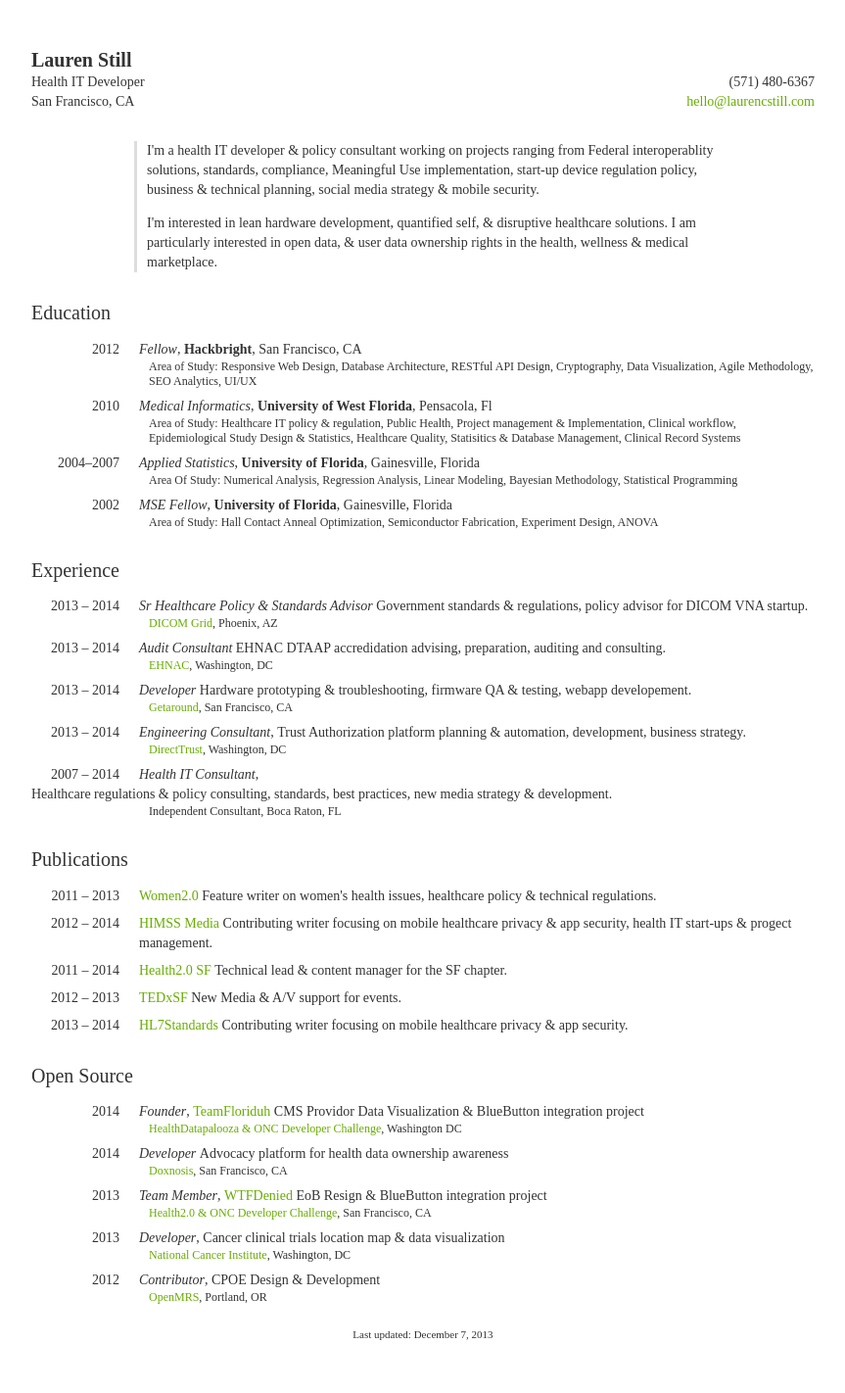
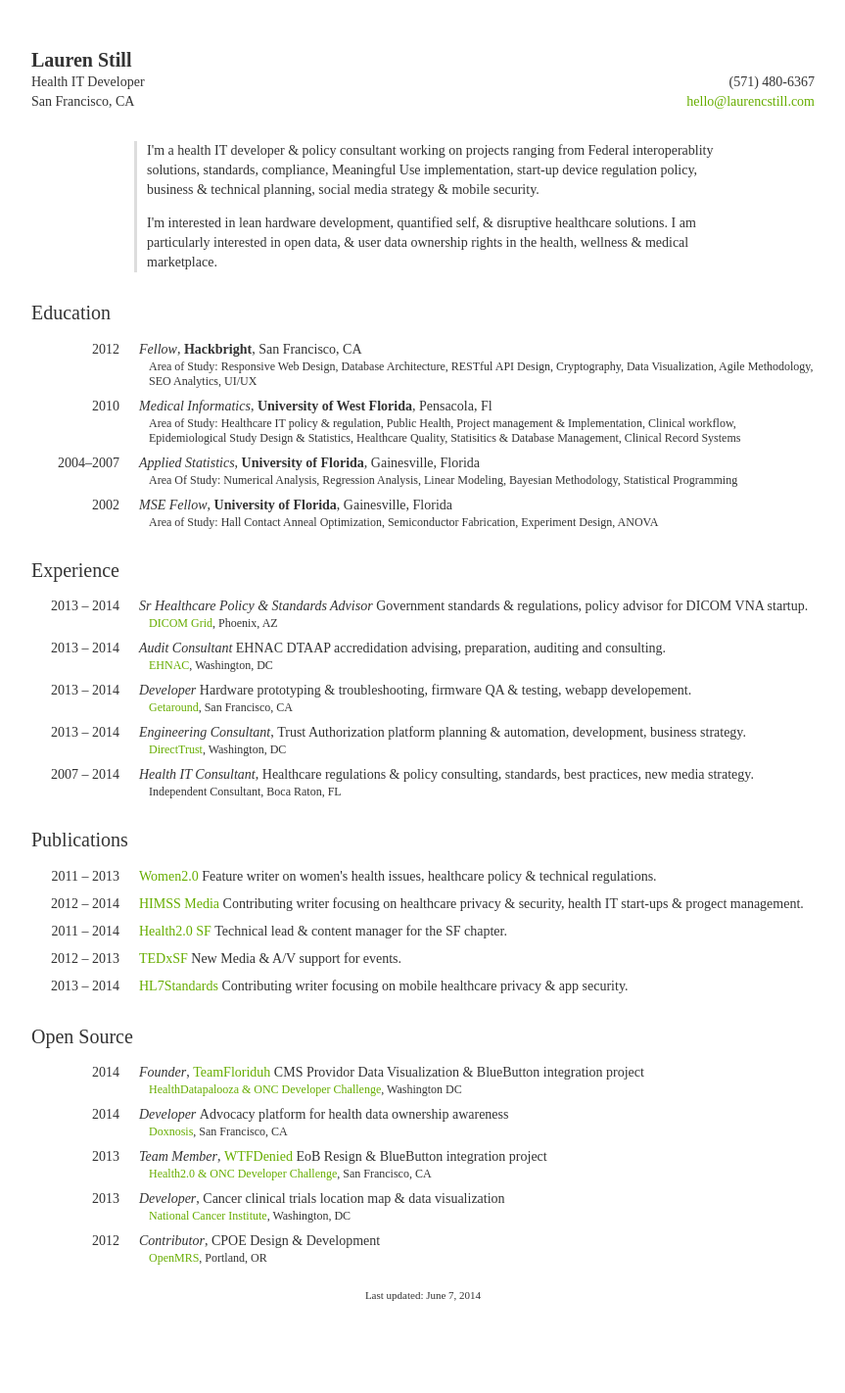
Before and after one commit to laurenstill/laurenstill.github.io, a Jekyll site: the page cv/index.html, which Jekyll copies as it is, in a window 1280 px wide. Shown: the whole page at 98% size, without its empty margins (208-1071 px from the left). Built offline with Jekyll 4.4.1, drawn with Linux system fonts in a browser that asks for light colours; comment, search, counter and statistics services are not loaded; after the commit the page ends 1382 px from its top, so only the background shows below that.

Commit message:
Update index.html

```diff
--- a/cv/index.html
+++ b/cv/index.html
@@ -126,7 +126,7 @@
                 <li>
                     <span class="date">2007 &ndash; 2014</span>
                     <span class="position">Health IT Consultant</span>,
-                    <span class="project">Healthcare regulations &amp; policy consulting, standards, best practices, new media strategy &amp; development. </span>
+                    <span class="project">Healthcare regulations &amp; policy consulting, standards, best practices, new media strategy. </span>
                     <span class="meta">
                         Independent Consultant, Boca Raton, FL
                     </span>
@@ -146,7 +146,7 @@
                 <li>
                     <span class="date">2012 &ndash; 2014</span>
                     <span class="title"><a href="http://wwww.himssmedia.com">
-                            HIMSS Media </a> Contributing writer focusing on mobile healthcare privacy &amp; app security, health IT start-ups &amp; progect management.</span>
+                            HIMSS Media </a> Contributing writer focusing on healthcare privacy &amp; security, health IT start-ups &amp; progect management.</span>
                 </li>
                 <li>
                     <span class="date">2011 &ndash; 2014</span>
@@ -223,7 +223,7 @@
 
 
         <footer>
-            Last updated: December 7, 2013
+            Last updated: June 7, 2014
         </footer>
 
     </div>
```
